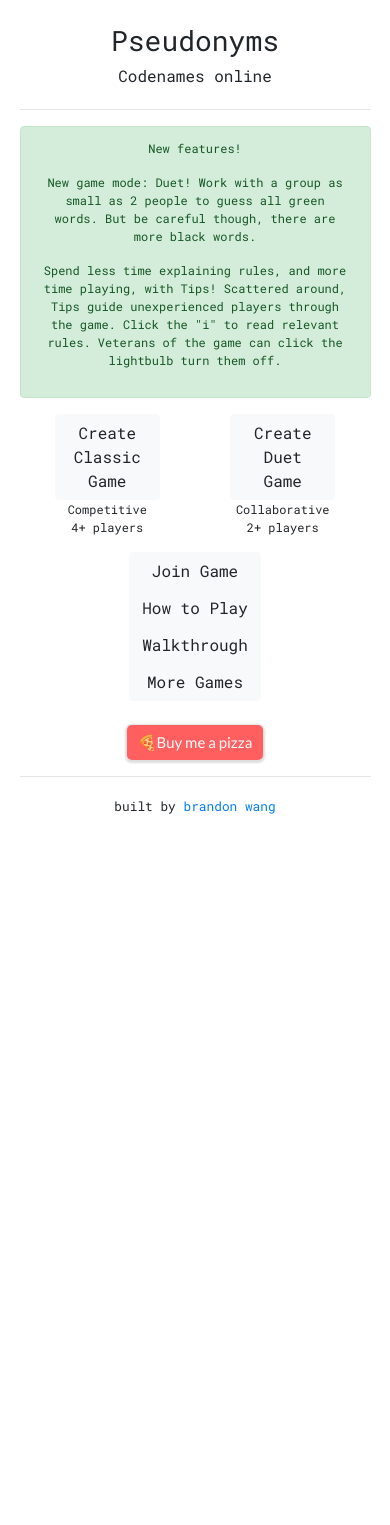
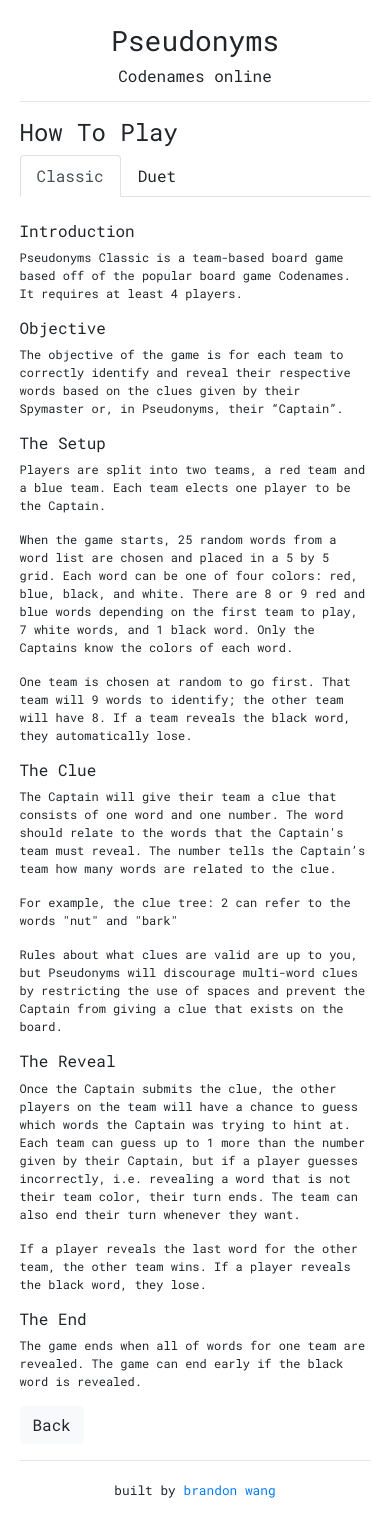
Before and after one commit to coconut750750/pseudonyms, a React (Create React App) app in the folder client/: page /howto in a window 390 px wide. Before the commit the page ends 844 px from the top, so only its background shows below. Built offline with nearby package versions, Linux system fonts and the light colour scheme; no server answers.

Commit message:
add url routes for howto and moregames

```diff
--- a/client/package.json
+++ b/client/package.json
@@ -8,6 +8,7 @@
   "dependencies": {
     "react": "^16.13.1",
     "react-dom": "^16.13.1",
+    "react-router-dom": "^5.2.0",
     "react-scripts": "3.4.1",
     "socket.io-client": "^2.2.0",
     "uws": "^10.148.2"
--- a/client/src/App.css
+++ b/client/src/App.css
@@ -1,18 +1,3 @@
-.App {
-    text-align: center;
-    width: 700px;
-    margin: 0 auto;
-}
-
-@media only screen and (max-width: 700px) {
-  .App {
-    width: 90vw;
-  }
-  h6 {
-    /*font-size: 0.8rem;*/
-  }
-}
-
 .tip-toggle {
     /*position: absolute;*/
     height: 20px;
--- a/client/src/App.js
+++ b/client/src/App.js
@@ -5,21 +5,15 @@
 import io from 'socket.io-client';
 
 import Home from './views/Home';
-import HowTo from './views/HowTo';
 import Create from './views/Create';
 import Join from './views/Join';
 import Game from './views/Game';
 import Walkthrough from './views/Walkthrough';
-import MoreGames from './views/MoreGames';
-
-import Footer from './components/Footer';
 
 import { checkCode } from './api/register';
 
 const HOME = "home";
-const HOWTO = "howto";
 const WALKTHROUGH = "walkthrough";
-const MORE = "more";
 const CREATE_CLASSIC = "create_classic";
 const CREATE_DUET = "create_duet";
 const JOIN = "join";
@@ -117,14 +111,8 @@
                       createClassicGame={ () => setViewState(CREATE_CLASSIC) }
                       createDuetGame={ () => setViewState(CREATE_DUET) }
                       joinGame={ () => setViewState(JOIN) }
-                      viewHowTo={ () => setViewState(HOWTO) }
-                      viewWalkthrough={ () => setViewState(WALKTHROUGH) }
-                      viewMoreGames={ () => setViewState(MORE) }/>,
+                      viewWalkthrough={ () => setViewState(WALKTHROUGH) }/>,
     [WALKTHROUGH]:  <Walkthrough
-                      goBack={ () => goHome() }/>,
-    [HOWTO]:        <HowTo
-                      goBack={ () => goHome() }/>,
-    [MORE]:         <MoreGames
                       goBack={ () => goHome() }/>,
     [CREATE_CLASSIC]: <Create
                         classic
@@ -169,8 +157,6 @@
       <hr/>
 
       {views[viewState]}
-
-      <Footer/>
     </div>
   );
 }
--- a/client/src/index.css
+++ b/client/src/index.css
@@ -4,3 +4,15 @@
   -webkit-font-smoothing: antialiased;
   -moz-osx-font-smoothing: grayscale;
 }
+
+#root {
+    text-align: center;
+    width: 700px;
+    margin: 0 auto;
+}
+
+@media only screen and (max-width: 700px) {
+  #root {
+    width: 90vw;
+  }
+}
--- a/client/src/index.js
+++ b/client/src/index.js
@@ -1,9 +1,44 @@
 import React from 'react';
 import ReactDOM from 'react-dom';
 import './index.css';
-import App from './App';
 import * as serviceWorker from './serviceWorker';
 
-ReactDOM.render(<App />, document.getElementById('root'));
+import {
+  BrowserRouter as Router,
+  Switch,
+  Route,
+  Link
+} from "react-router-dom";
+
+import App from './App';
+import HowTo from './routes/HowTo';
+import MoreGames from './routes/MoreGames';
+import Footer from './components/Footer';
+
+ReactDOM.render(<Index />, document.getElementById('root'));
+
+function StaticHeader(props) {
+  return (
+    <div>
+      <br/>
+      <h3>Pseudonyms</h3>
+      <h6>Codenames online</h6>
+      <hr/>
+    </div>
+  );
+}
+
+function Index(props) {
+  return (
+    <Router>
+      <Switch>
+        <Route path="/howto"><StaticHeader/><HowTo/></Route>
+        <Route path="/more"><StaticHeader/><MoreGames/></Route>
+        <Route path="/"><App/></Route>
+      </Switch>
+      <Footer/>
+    </Router>
+  );
+}
 
 serviceWorker.unregister();
--- a/client/src/views/HowTo.js
+++ b/client/src/routes/HowTo.js
@@ -76,6 +76,7 @@
   );
 
   return (
+    <div>
       <div className="text-left">
         <h4>How To Play</h4>
 
@@ -92,7 +93,8 @@
         {type === CLASSIC && classicHowto}
         {type === DUET && duetHowto}
 
-      <button type="button" className="btn btn-light" onClick={props.goBack}>Back</button>
+        <a href="/"><button type="button" className="btn btn-light">Back</button></a>
+      </div>
     </div>
   );
 }
--- a/client/src/views/MoreGames.js
+++ b/client/src/routes/MoreGames.js
@@ -22,7 +22,7 @@
         </div>
       ))}
 
-      <button type="button" className="btn btn-light" onClick={props.goBack}>Back</button>
+      <a href="/"><button type="button" className="btn btn-light">Back</button></a>
     </div>
   )
 }
--- a/client/src/views/Home.js
+++ b/client/src/views/Home.js
@@ -26,9 +26,9 @@
 
       <div className="btn-group-vertical">
         <button type="button" className="btn btn-light" onClick={props.joinGame}>Join Game</button>
-        <button type="button" className="btn btn-light" onClick={props.viewHowTo}>How to Play</button>
+        <a href="/howto"><button type="button" className="btn btn-light">How to Play</button></a>
         <button type="button" className="btn btn-light" onClick={props.viewWalkthrough}>Walkthrough</button>
-        <button type="button" className="btn btn-light" onClick={props.viewMoreGames}>More Games</button>
+        <a href="/more"><button type="button" className="btn btn-light">More Games</button></a>
       </div>
 
       <br/>
```
Also changed, not shown: 1 other file (tests, documents, lock files or other folders). Lines whose indentation alone changed are shown as unchanged.
